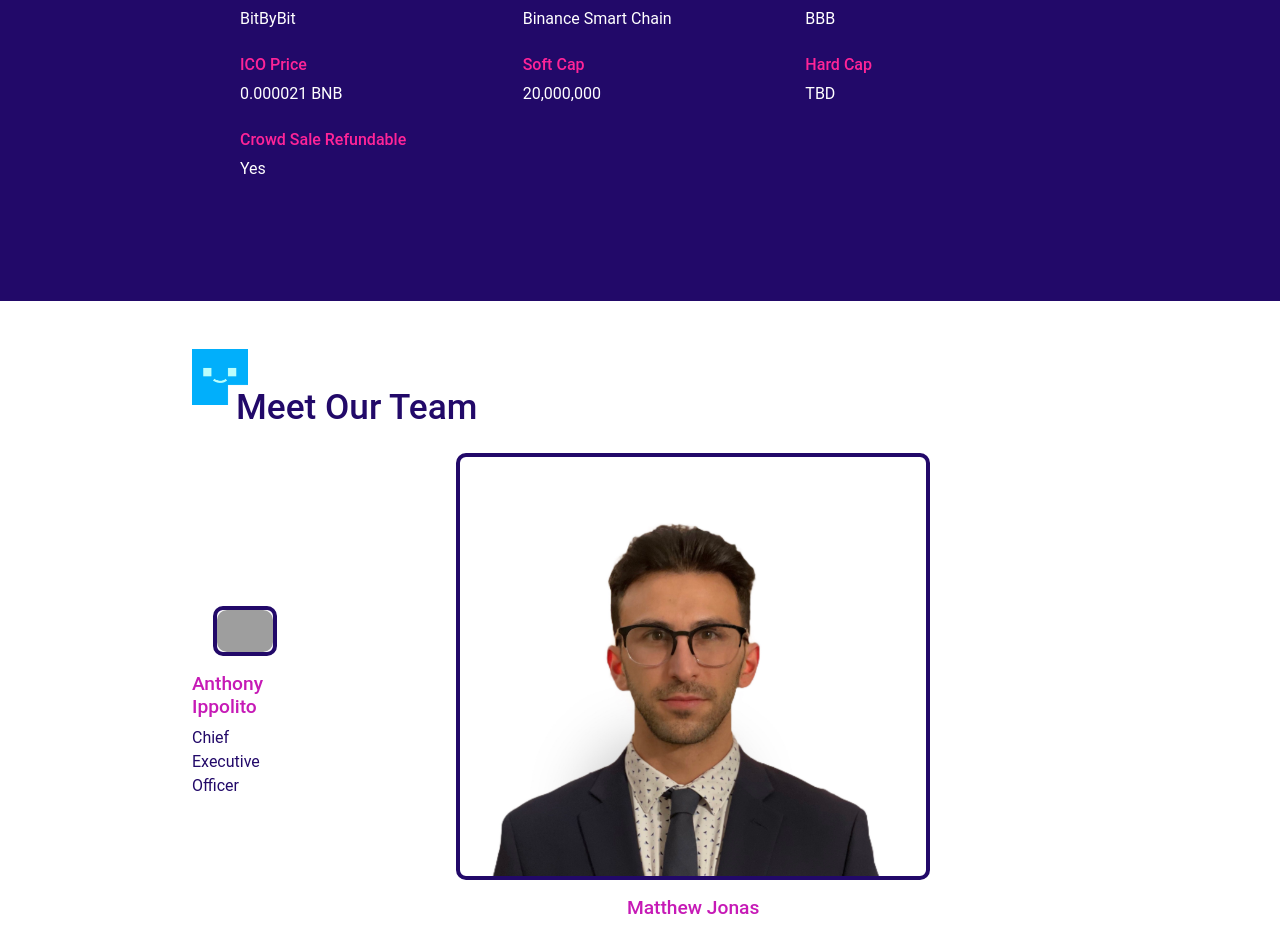
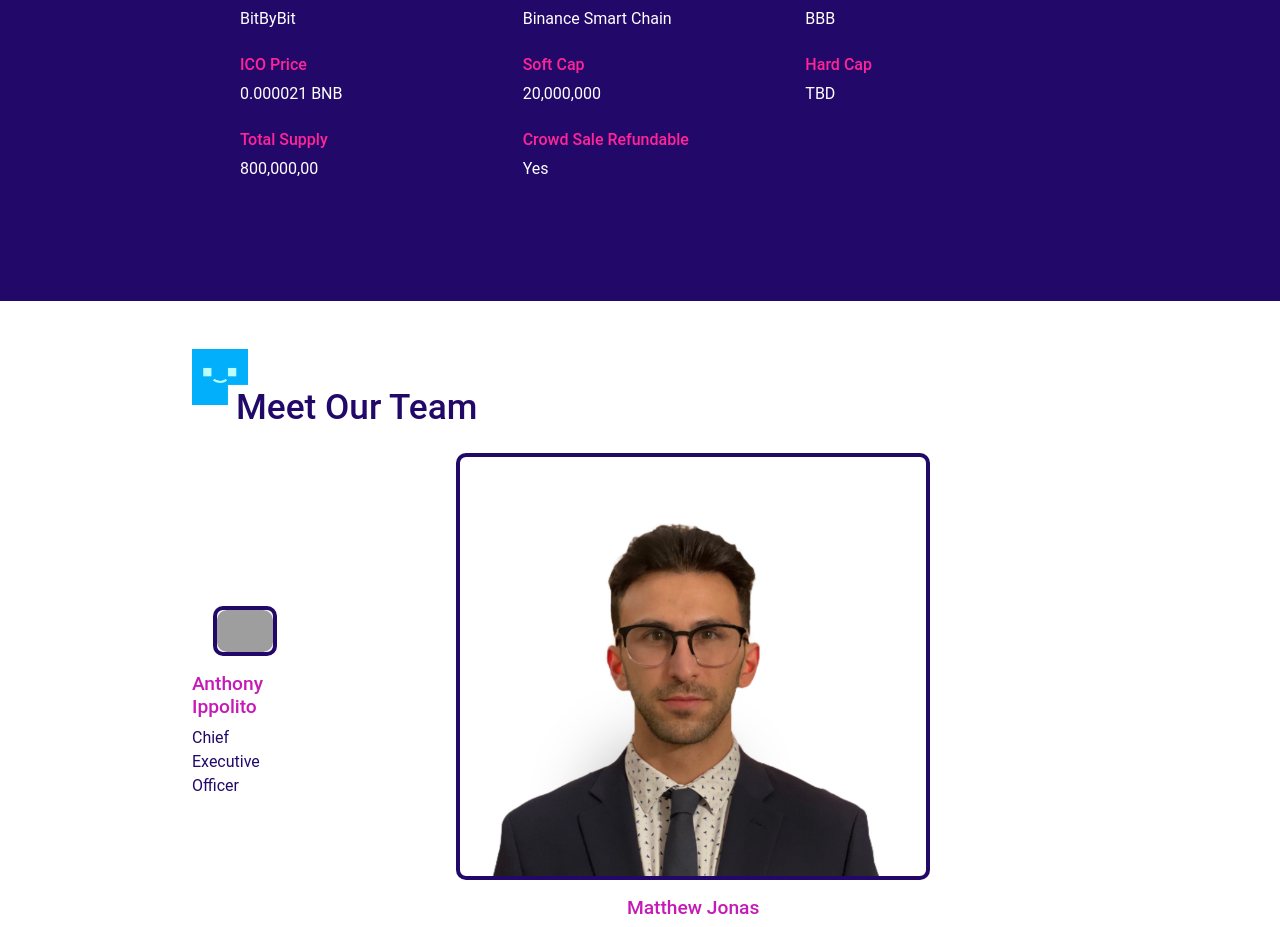
Before and after one commit to lightswarm124/bitbybit-frontend, a React (Create React App) app: page / in a window 1280 px wide. Shown: the part 3987-4914 px from the top of the page. Built offline with nearby package versions, Linux system fonts and the light colour scheme; grey boxes are pictures that could not be loaded.

Commit message:
Add total supply to tokenomics

```diff
--- a/src/components/Tokenomics.js
+++ b/src/components/Tokenomics.js
@@ -56,8 +56,16 @@ const tokenomicsData = [
     data: "TBD",
   },
   {
+    title: "Total Supply",
+    data: "800,000,00",
+  },
+  {
     title: "Crowd Sale Refundable",
     data: "Yes",
+  },
+  {
+    title: "",
+    data: "",
   },
 ];
 
```
